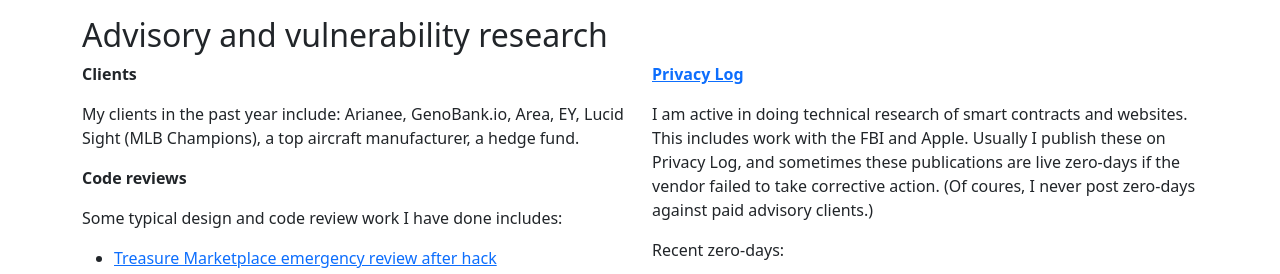
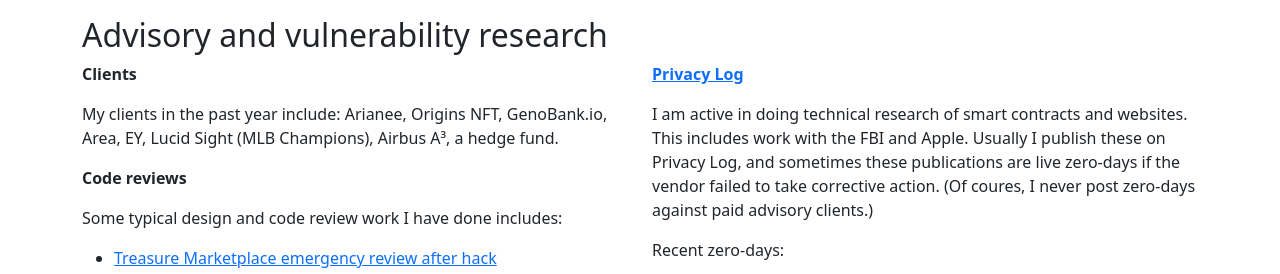
Before and after one commit to fulldecent/phor.net, a Jekyll site: the page built from index.html, in a window 1280 px wide and 900 px high, scrolled down 1681 px. Shown: the part 157-431 px from the top of the window. Built offline with Jekyll 4.4.1, drawn with Linux system fonts in a browser that asks for light colours; nearby versions of some CDN libraries; comment, search, counter and statistics services are not loaded.

Commit message:
add clients

```diff
--- a/index.html
+++ b/index.html
@@ -471,12 +471,13 @@
         <p><strong>Clients</strong></p>
         <p>My clients in the past year include:
           Arianee, <!-- Publicly listed on their homepage -->
+          Origins NFT, <!-- Publicly listed at https://twitter.com/OriginsNFT/status/1508958165890523138 -->
           GenoBank.io, <!-- NOT ACTIVE // Publicly listed at https://github.com/orgs/Genobank/people -->
           <!-- 0xcert NOT ACTIVE // Publicly listed at from their homepage, get wayback link -->
           Area, <!-- Publicly listed at http://area.world -->
           EY, <!-- Publicly listed at https://github.com/orgs/EYBlockchain/people -->
           Lucid Sight (MLB Champions), <!-- Permission to post at https://mail.google.com/mail/u/0/#search/lucid+sight/KtbxLwgVWZfxpbQJKCmHrpnTGCKcBjgFCg-->
-          a top aircraft manufacturer, <!-- TODO: review if I can release name -->
+          Airbus A³, <!-- NDA expired 2022-03-->
           a hedge fund. <!-- TODO: review if I can release name -->
         </p>
         <p><strong>Code reviews</strong></p>
```
